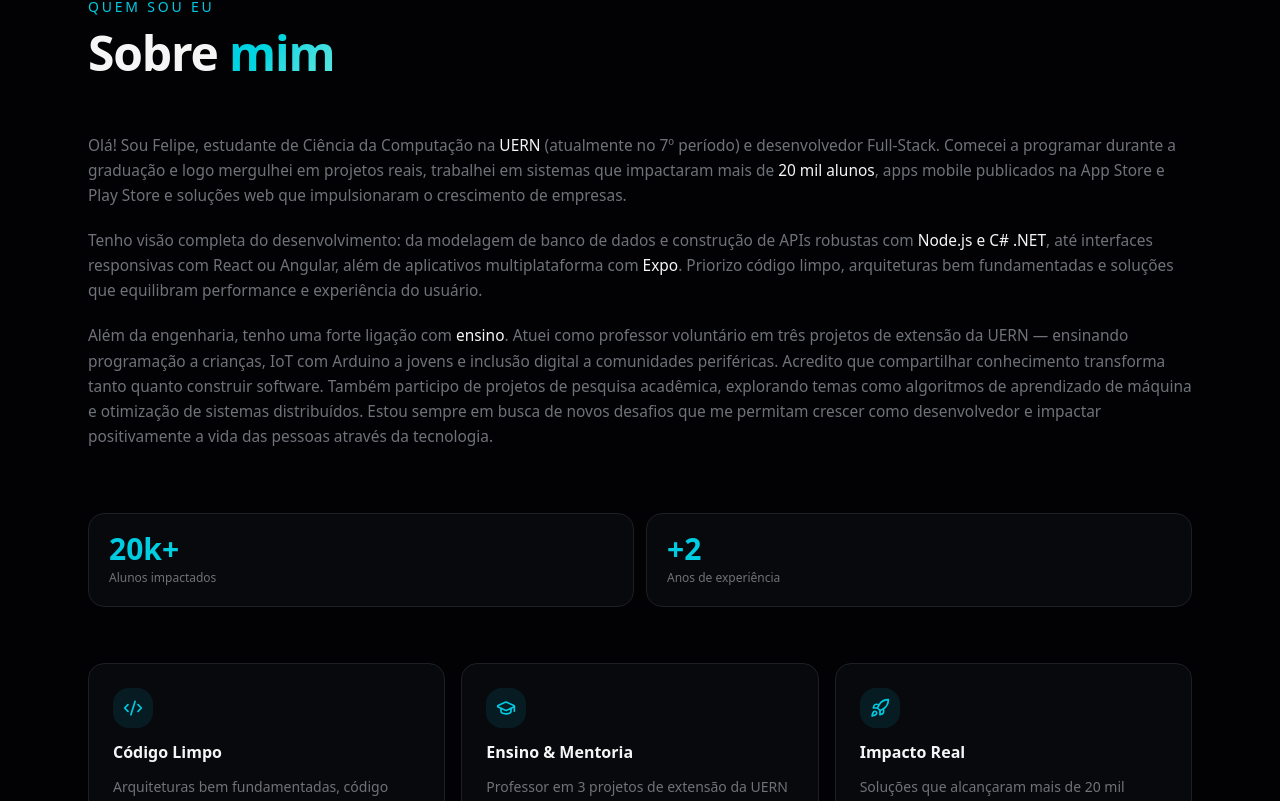
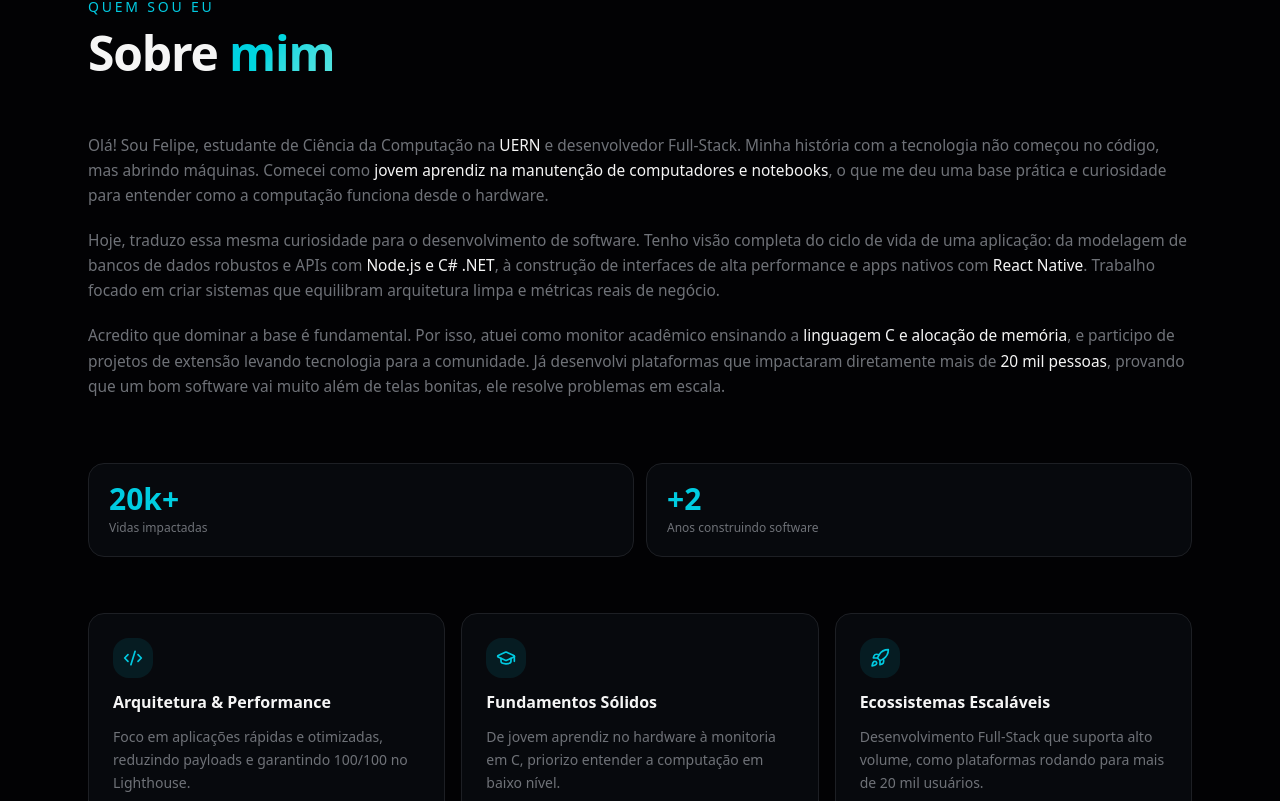
Before and after one commit to FelipeFMedeiros/Portfolio, a React (Vite) app: page / in a window 1280 px wide. Shown: the part 899-1700 px from the top of the page. Built offline with nearby package versions, Linux system fonts and the light colour scheme.

Commit message:
chore: Melhorias nos textos da seção de About

```diff
--- a/package.json
+++ b/package.json
@@ -6,6 +6,7 @@
   "type": "module",
   "scripts": {
     "dev": "vite",
+    "host": "vite --host",
     "build": "tsc -b && vite build",
     "lint": "eslint .",
     "preview": "vite preview"
--- a/src/components/sections/About.tsx
+++ b/src/components/sections/About.tsx
@@ -4,28 +4,28 @@ import type { Variants } from 'framer-motion';
 import { Code2, GraduationCap, Rocket } from 'lucide-react';
 
 const STATS = [
-    { value: '20k+', label: 'Alunos impactados' },
-    { value: '+2', label: 'Anos de experiência' },
+    { value: '20k+', label: 'Vidas impactadas' },
+    { value: '+2', label: 'Anos construindo software' },
 ] as const;
 
 const HIGHLIGHTS = [
     {
         icon: Code2,
-        title: 'Código Limpo',
+        title: 'Arquitetura & Performance',
         description:
-            'Arquiteturas bem fundamentadas, código legível e manutenível em cada projeto — do backend ao mobile.',
+            'Foco em aplicações rápidas e otimizadas, reduzindo payloads e garantindo 100/100 no Lighthouse.',
     },
     {
         icon: GraduationCap,
-        title: 'Ensino & Mentoria',
+        title: 'Fundamentos Sólidos',
         description:
-            'Professor em 3 projetos de extensão da UERN e monitor acadêmico de Técnicas de Programação.',
+            'De jovem aprendiz no hardware à monitoria em C, priorizo entender a computação em baixo nível.',
     },
     {
         icon: Rocket,
-        title: 'Impacto Real',
+        title: 'Ecossistemas Escaláveis',
         description:
-            'Soluções que alcançaram mais de 20 mil pessoas — de alunos a comunidades periféricas.',
+            'Desenvolvimento Full-Stack que suporta alto volume, como plataformas rodando para mais de 20 mil usuários.',
     },
 ] as const;
 
@@ -118,33 +118,13 @@ export default function About() {
                         className="flex flex-col gap-5 text-muted-foreground leading-relaxed text-[0.965rem]"
                     >
                         <motion.p variants={fadeUp}>
-                            Olá! Sou Felipe, estudante de Ciência da Computação na{' '}
-                            <span className="text-foreground font-medium">UERN</span> (atualmente no 7º período) e desenvolvedor
-                            Full-Stack. Comecei a programar durante a graduação e logo mergulhei em
-                            projetos reais, trabalhei em sistemas que impactaram mais de{' '}
-                            <span className="text-foreground font-medium">20 mil alunos</span>, apps
-                            mobile publicados na App Store e Play Store e soluções web que
-                            impulsionaram o crescimento de empresas.
+                            Olá! Sou Felipe, estudante de Ciência da Computação na <span className="text-foreground font-medium">UERN</span> e desenvolvedor Full-Stack. Minha história com a tecnologia não começou no código, mas abrindo máquinas. Comecei como <span className="text-foreground font-medium">jovem aprendiz na manutenção de computadores e notebooks</span>, o que me deu uma base prática e curiosidade para entender como a computação funciona desde o hardware.
                         </motion.p>
                         <motion.p variants={fadeUp}>
-                            Tenho visão completa do desenvolvimento: da modelagem de banco de dados e
-                            construção de APIs robustas com{' '}
-                            <span className="text-foreground font-medium">Node.js e C# .NET</span>,
-                            até interfaces responsivas com React ou Angular, além de aplicativos multiplataforma com{' '}
-                            <span className="text-foreground font-medium">Expo</span>. Priorizo código
-                            limpo, arquiteturas bem fundamentadas e soluções que equilibram
-                            performance e experiência do usuário.
+                            Hoje, traduzo essa mesma curiosidade para o desenvolvimento de software. Tenho visão completa do ciclo de vida de uma aplicação: da modelagem de bancos de dados robustos e APIs com <span className="text-foreground font-medium">Node.js e C# .NET</span>, à construção de interfaces de alta performance e apps nativos com <span className="text-foreground font-medium">React Native</span>. Trabalho focado em criar sistemas que equilibram arquitetura limpa e métricas reais de negócio.
                         </motion.p>
                         <motion.p variants={fadeUp}>
-                            Além da engenharia, tenho uma forte ligação com{' '}
-                            <span className="text-foreground font-medium">ensino</span>. Atuei como
-                            professor voluntário em três projetos de extensão da UERN — ensinando
-                            programação a crianças, IoT com Arduino a jovens e inclusão digital a
-                            comunidades periféricas. Acredito que compartilhar conhecimento transforma
-                            tanto quanto construir software. Também participo de projetos de pesquisa acadêmica,
-                            explorando temas como algoritmos de aprendizado de máquina e otimização de sistemas distribuídos.
-                             Estou sempre em busca de novos desafios que me permitam crescer como desenvolvedor e impactar
-                             positivamente a vida das pessoas através da tecnologia.
+                            Acredito que dominar a base é fundamental. Por isso, atuei como monitor acadêmico ensinando a <span className="text-foreground font-medium">linguagem C e alocação de memória</span>, e participo de projetos de extensão levando tecnologia para a comunidade. Já desenvolvi plataformas que impactaram diretamente mais de <span className="text-foreground font-medium">20 mil pessoas</span>, provando que um bom software vai muito além de telas bonitas, ele resolve problemas em escala.
                         </motion.p>
                     </motion.div>
 
```
